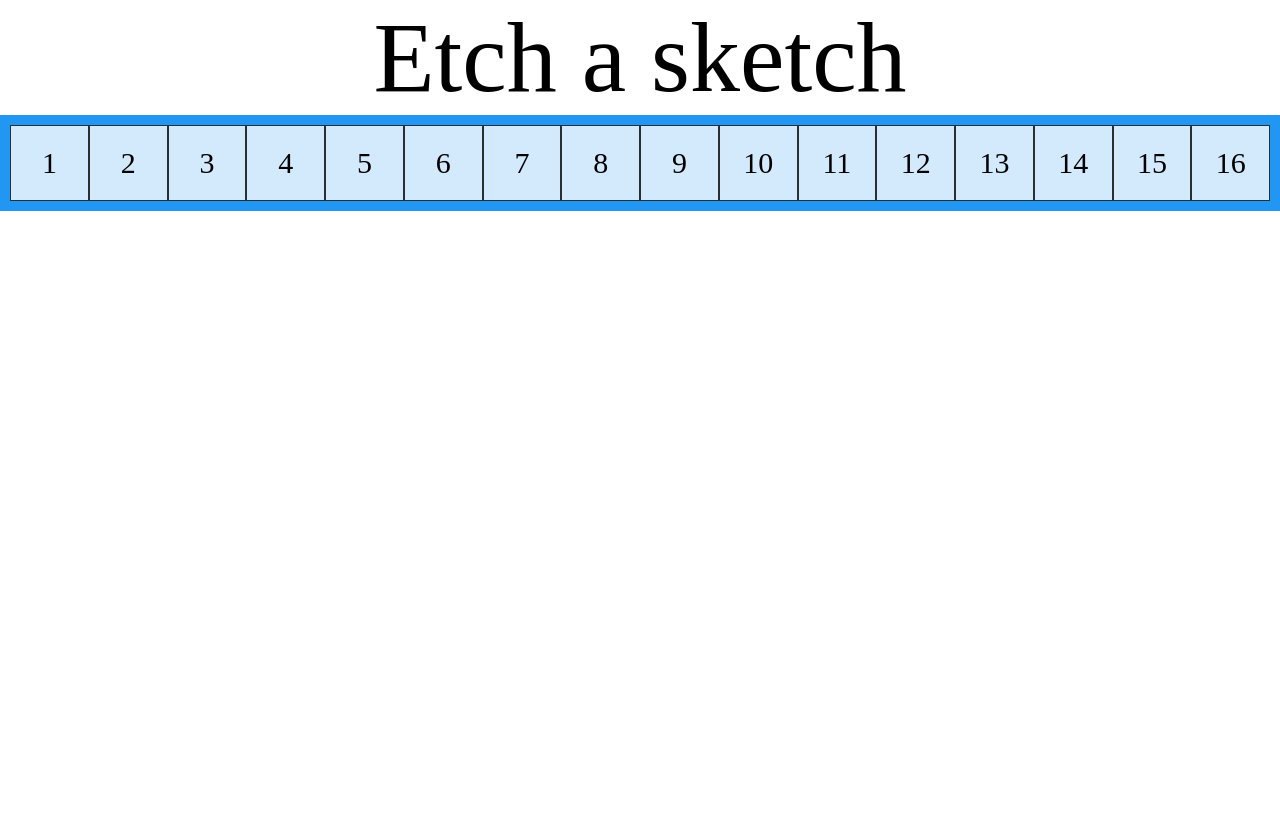
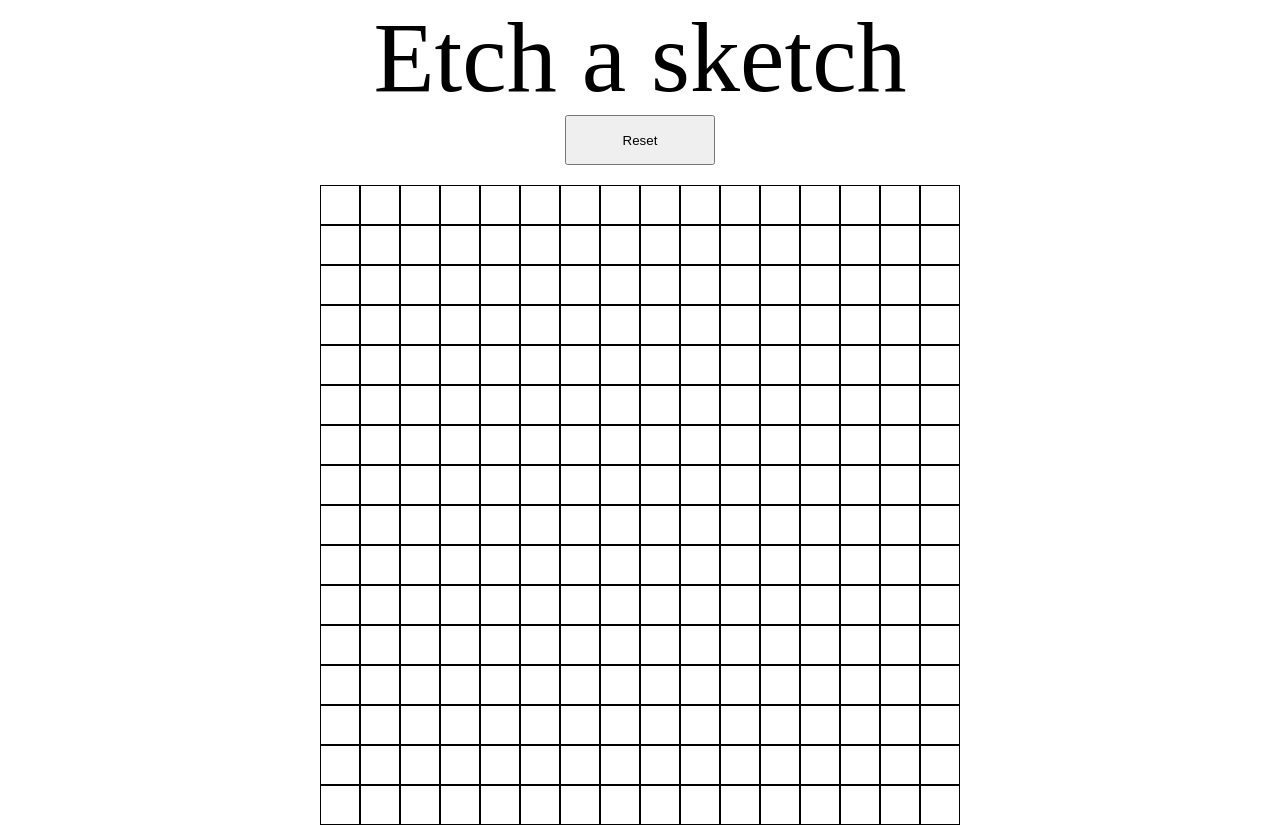
Before and after one commit to chenmathew/etch-a-sketch, a plain HTML site: page index.html in a window 1280 px wide. Before the commit the page ends 800 px from the top, so only its background shows below. Drawn offline with Linux system fonts and the light colour scheme.

Commit message:
work on reset

```diff
--- a/index.html
+++ b/index.html
@@ -12,10 +12,10 @@
     <div class="header">
         Etch a sketch
     </div>
+    <div class="btnContainer">
+        <button class="reset" onclick="reset()">Reset</button>
+    </div>
     <div class="gridContainer">
     </div>
-    </div>
-
-
 </body>
 </html>
--- a/script.js
+++ b/script.js
@@ -1,7 +1,27 @@
-for (let i = 1; i < 17; i++) {
-	const squares = document.querySelector(".gridContainer")
-	const div = document.createElement("div");
-	div.classList.add('gridItem');
-	div.textContent = i;
-	squares.appendChild(div);
+let gridSize = 256;
+
+//Creates a grid
+function createGrid() {
+	for (let i = 0; i < gridSize; i++) {
+		const squares = document.querySelector(".gridContainer")
+		const div = document.createElement("div");
+		div.classList.add('gridItem');
+		squares.appendChild(div);
+	}
 }
+
+
+const grid = document.querySelector(".gridContainer")
+
+grid.addEventListener('mouseover', function (event) {
+	if (event.target.matches('.gridItem')) {
+		event.target.classList.add('active');
+	}
+});
+
+function reset() {
+	let elem = document.querySelector('.gridContainer');
+	elem.remove();
+}
+
+createGrid();
--- a/style.css
+++ b/style.css
@@ -9,20 +9,40 @@ body {
 }
 
 .gridContainer {
-  display: flex;
-  background-color: #2196F3;
-  padding: 10px;
+  display: grid;
+  grid-template-columns: repeat(16, 40px);
+  grid-template-rows: repeat(16, 40px);
+  justify-content: center;
 }
 
 .gridItem {
-  background-color: rgba(255, 255, 255, 0.8);
-  border: 1px solid rgba(0, 0, 0, 0.8);
-  padding: 20px;
-  font-size: 30px;
-  text-align: center;
-  flex: 1;
+  display: flex;
+  border: 1px solid black;
+  justify-content: center;
+  align-items: center;
 }
 
 .gridItem:hover {
     background-color: #2196F3;
 }
+
+.reset {
+  width: 150px;
+  height: 50px;
+  margin-bottom: 20px;
+}
+
+.btnContainer {
+  display: flex;
+  justify-content: center;
+  align-items: center;
+
+}
+
+.active {
+  background-color: orange;
+}
+
+.test {
+  border: 1px solid red;
+}
```
